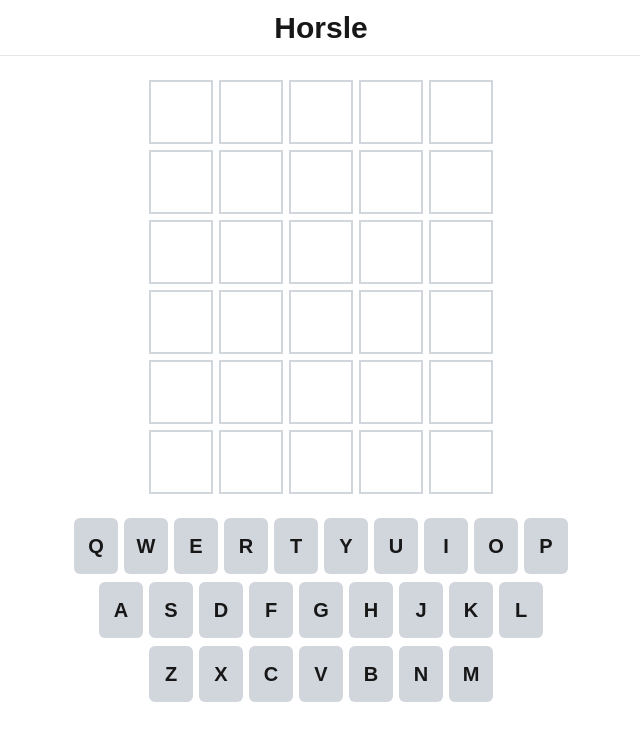
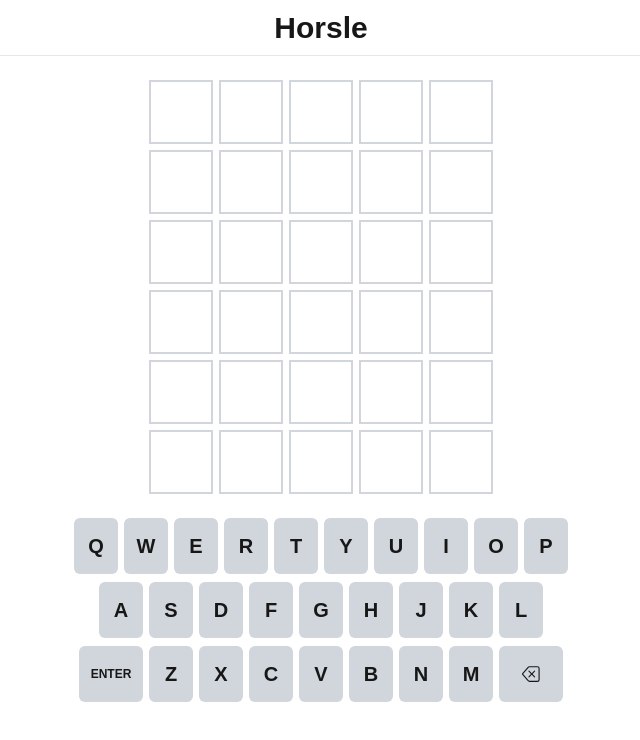
Before and after one commit to rmedcraft/Horsle, a Next.js app: page / in a window 1280 px wide. Shown: the top 740 px of the page, without its empty margins (319-959 px from the left). Built offline with nearby package versions, Linux system fonts and the light colour scheme.

Commit message:
enter & backspace, WIP actually doing anything at all

```diff
--- /dev/null
+++ b/app/components/bigKey.tsx
@@ -0,0 +1,9 @@
+export function BigKey(props: any) {
+    const { inner } = props
+
+    return (
+        <div className="cursor-pointer bg-gray-300 border-0 rounded-md w-16 h-14 flex flex-col justify-center items-center">
+            {inner}
+        </div>
+    )
+}
--- a/app/components/keyboard.tsx
+++ b/app/components/keyboard.tsx
@@ -1,15 +1,21 @@
+import { BigKey } from "./bigKey";
 import { LetterKey } from "./letterKey";
+import { BsBackspace } from "react-icons/bs";
 
-export function Keyboard() {
+export function Keyboard(props: any) {
     const keyboardLetters = ["QWERTYUIOP", "ASDFGHJKL", "ZXCVBNM"]
 
     return (
         <div className="mx-auto mt-6 flex flex-col gap-2">
             {keyboardLetters.map((row, index) =>
                 <div className="flex flex-row mx-auto gap-1.5" key={index}>
+                    {index === 2 && <BigKey inner={<p className="text-xs font-bold">ENTER</p>} />}
+
                     {[...row].map((letter, rowIndex) =>
                         <LetterKey key={letter} letter={letter} />
                     )}
+
+                    {index === 2 && <BigKey inner={<BsBackspace className="text-lg" fontWeight='bold' />} />}
                 </div>
             )}
         </div>
--- a/app/components/letterBox.tsx
+++ b/app/components/letterBox.tsx
@@ -1,8 +1,7 @@
 export function LetterBox(props: any) {
-    const { letter } = props
     return (
         <div className="w-16 h-16 border-2 border-gray-300">
-            <p className="text-5xl">{letter}</p>
+            {/* <p className="text-5xl">{letter}</p> */}
         </div>
     )
 }
--- a/app/components/letterGrid.tsx
+++ b/app/components/letterGrid.tsx
@@ -1,6 +1,6 @@
 import { LetterBox } from "./letterBox";
 
-export function LetterGrid() {
+export function LetterGrid(props: any) {
     return (
         <div className="mt-6 mx-auto grid grid-cols-5 gap-1.5">
             {Array.from({ length: 30 }).map((_, index) =>
--- a/app/page.tsx
+++ b/app/page.tsx
@@ -1,15 +1,26 @@
+"use client"
 import { Navbar } from "./components/navbar";
 import { LetterGrid } from "./components/letterGrid";
 import { Keyboard } from "./components/keyboard";
+import { useState } from "react";
 
 export default function Home() {
   const answer = "HORSE"
 
+  const [guessArr, setGuessArr]: any[] = useState([[], [], [], [], [], []])
+
+  // indicates which guess you're on. i.e if you guessed 2 words you'll be on guess 2
+  const [currentGuess, setCurrentGuess] = useState(0)
+
+  // indicates the current character you're on. i.e if you typed "ho" you're on letter 2
+  const [currentLetter, setCurrentLetter] = useState(0)
+
+
   return (
     <div className="flex flex-col absolute top-0 w-screen h-screen">
       <Navbar />
-      <LetterGrid />
-      <Keyboard />
+      <LetterGrid guessArr={guessArr} currentGuess={currentGuess} currentLetter={currentLetter} />
+      <Keyboard guessArr={guessArr} setCurrentGuess={setCurrentGuess} setCurrentLetter={setCurrentLetter} />
     </div>
   );
 }
```
Also changed, not shown: package.json (+6 -5 lines), 1 other file (tests, documents, lock files or other folders).
